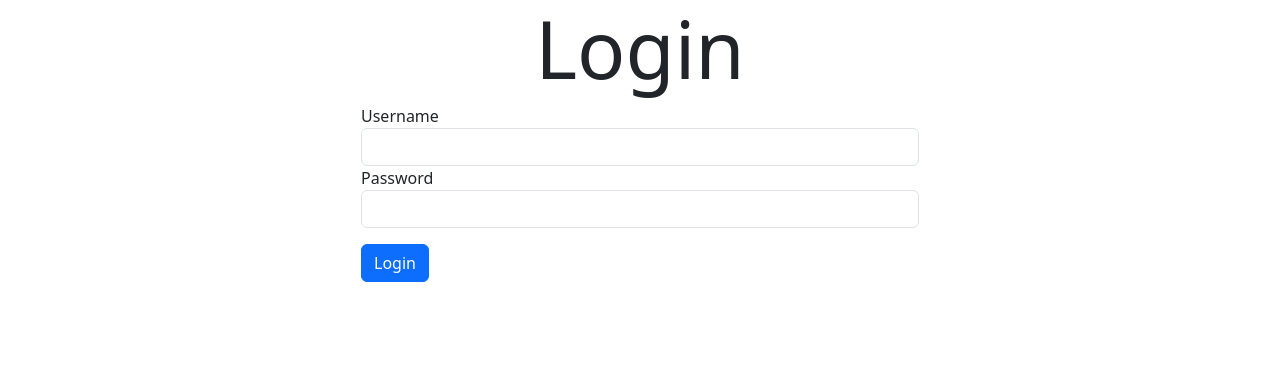
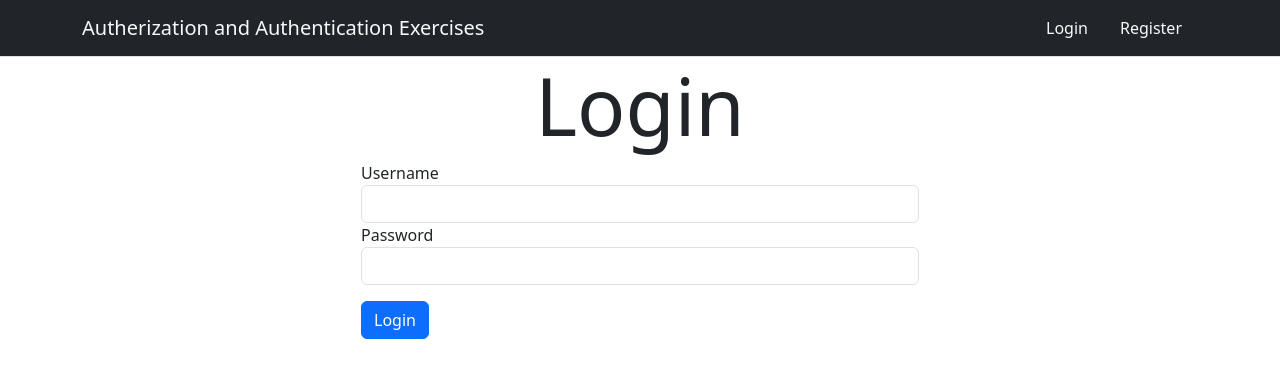
Before and after one commit to MattOzuna/Authorization-Authentication-Exercises, a Flask app: page /login in a window 1280 px wide. Shown: the top 378 px of the page. Run offline with Flask 3, Linux system fonts and the light colour scheme.

Commit message:
fixed login route

```diff
--- a/app.py
+++ b/app.py
@@ -34,6 +34,7 @@ def registration():
     POST route receives form data and adds to db
     if username or email are taken is taken redirects to
     '''
+
     form = AddRegisterForm()
 
     if form.validate_on_submit():
@@ -55,6 +56,12 @@ def registration():
 
 @app.route('/login', methods=['GET', 'POST'])
 def login():
+    '''
+    Get route generates a form with WTF login form
+    POST route takes the username and finds a user in the db that matches.
+    If it is found, it check the password to see if it matches.
+    If it matches the username is added to flask session and the user is redirected to secret route
+    '''
     form = AddLoginForm()
     if form.validate_on_submit():
         user = User.validateUser(form)
@@ -66,8 +73,9 @@ def login():
 
     return render_template('login.html', form=form)
 
+
 @app.route('/logout')
 def logout():
-    session.pop['username']
+    session.pop('username')
     flash('You are logged out')
-    return redirect('/')
+    return redirect('/login')
--- a/templates/base.html
+++ b/templates/base.html
@@ -7,6 +7,27 @@
     <title>{% block title %}{%endblock%}</title>
 </head>
 <body>
+    <nav class="navbar bg-dark border-bottom border-body">
+        <div class="container">
+          <a href="/" class="navbar-brand text-light">Autherization and Authentication Exercises</a>
+          <div class="">
+            <ul class="nav">
+              {% if session['username'] %}
+              <li class="nav-item">
+                <a class="nav-link pr-3 text-light" href="/logout">Logout</a>
+              </li>
+              {% else %}
+              <li class="nav-item">
+                <a class="nav-link pr-3 text-light" href="/login">Login</a>
+              </li>
+              <li class="nav-item">
+                <a class="nav-link text-light" href="/register">Register</a>
+              </li>
+              {% endif %}
+            </ul>
+          </div>
+        </div>
+      </nav>
     {% block content %}{% endblock%}
 </body>
 </html>
--- a/templates/login.html
+++ b/templates/login.html
@@ -6,6 +6,11 @@ Login
 <div class="container">
     <h1 class="display-1 text-center">Login</h1>
     <div class="mx-auto w-50">
+
+        {% for msg in get_flashed_messages() %}
+        <small class="text-info">{{msg}}</small>
+        {% endfor %}
+
         <form method="POST">
             {{ form.hidden_tag() }}
 
```
